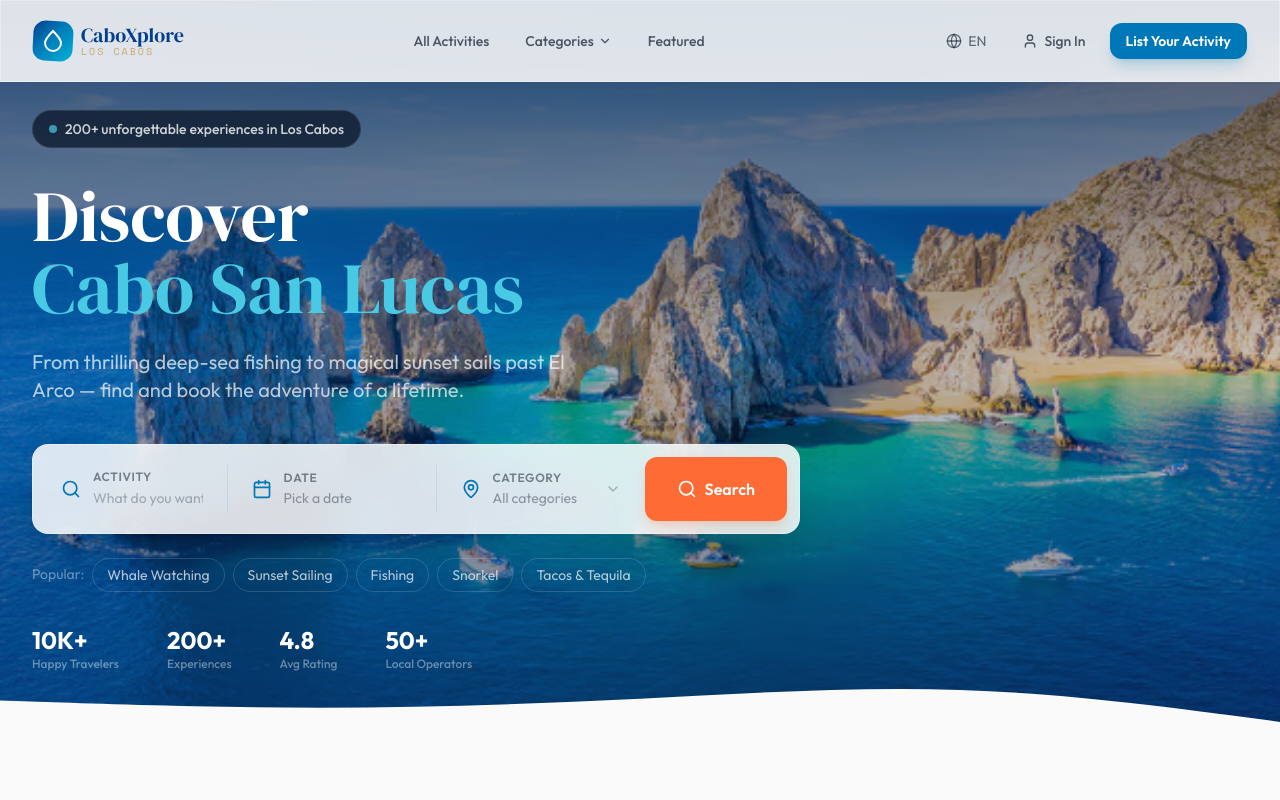
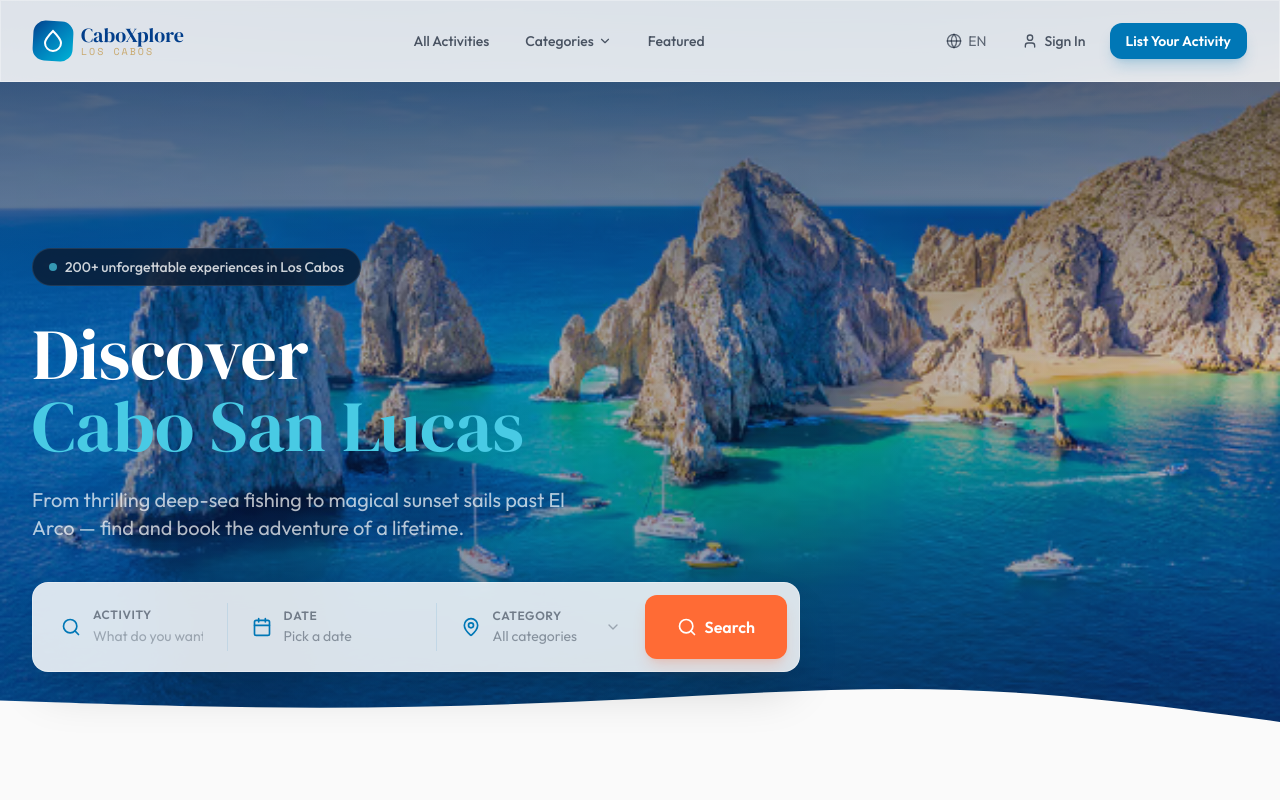
Before and after one commit to ozcarprez/cabo-activities, a Next.js app: page / in a window 1280 px wide. Shown: the top 800 px of the page. Built offline with nearby package versions, Linux system fonts and the light colour scheme.

Commit message:
remove popular tags and stats from hero

```diff
--- a/src/components/home/HeroSection.tsx
+++ b/src/components/home/HeroSection.tsx
@@ -91,33 +91,6 @@ export function HeroSection() {
             </div>
           </div>
 
-          {/* Quick category pills */}
-          <div className="flex flex-wrap gap-2 mt-6 opacity-0 animate-fade-in stagger-4">
-            <span className="text-sm text-white/40 py-1.5">Popular:</span>
-            {['Whale Watching', 'Sunset Sailing', 'Fishing', 'Snorkel', 'Tacos & Tequila'].map(tag => (
-              <a key={tag} href={`/activities?q=${encodeURIComponent(tag)}`}
-                className="px-3.5 py-1.5 text-sm text-white/70 border border-white/15 rounded-full hover:bg-white/10 hover:text-white transition-all cursor-pointer">
-                {tag}
-              </a>
-            ))}
-          </div>
-        </div>
-
-        {/* Stats bar */}
-        <div className="mt-8">
-          <div className="flex items-center gap-8 sm:gap-12 opacity-0 animate-fade-in stagger-5">
-            {[
-              { number: '10K+', label: 'Happy Travelers' },
-              { number: '200+', label: 'Experiences' },
-              { number: '4.8', label: 'Avg Rating' },
-              { number: '50+', label: 'Local Operators' },
-            ].map(stat => (
-              <div key={stat.label} className="text-center sm:text-left">
-                <div className="text-xl sm:text-2xl font-bold text-white">{stat.number}</div>
-                <div className="text-xs text-white/40 font-medium">{stat.label}</div>
-              </div>
-            ))}
-          </div>
         </div>
       </div>
 
```
